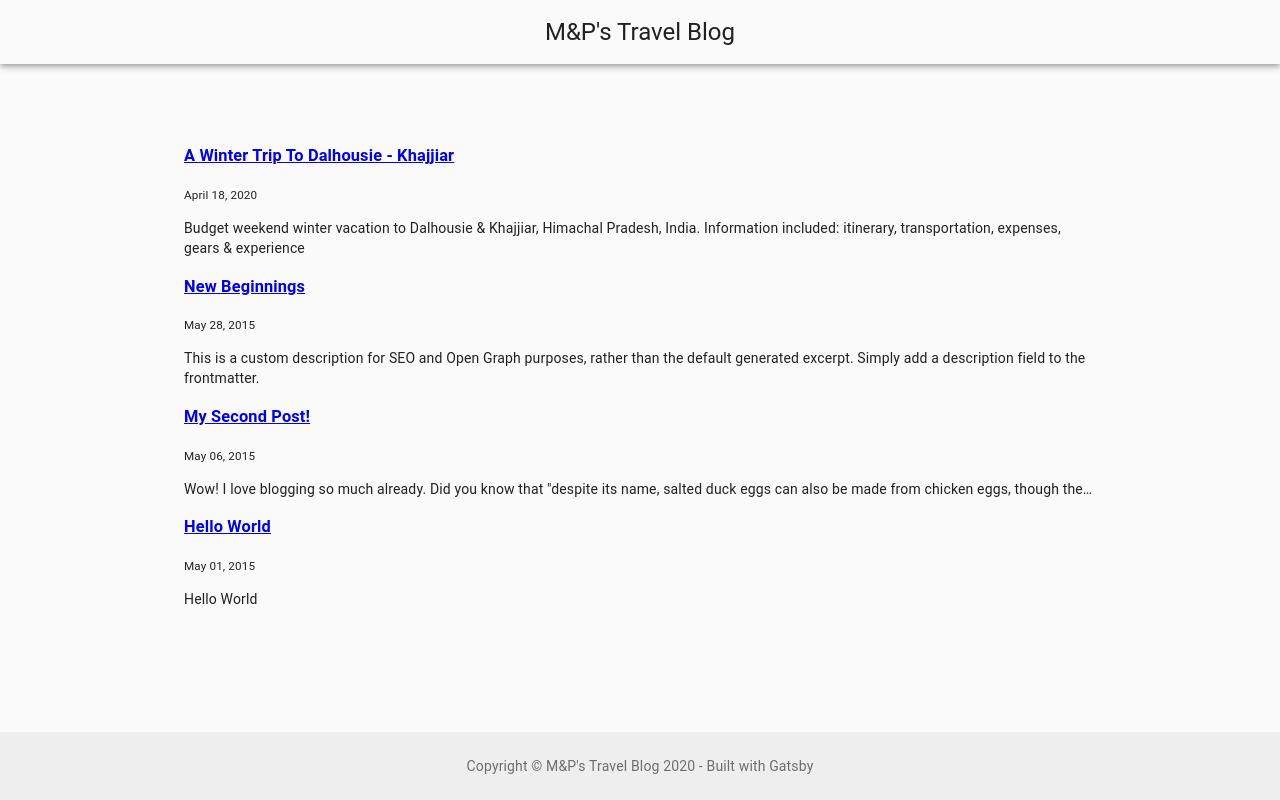
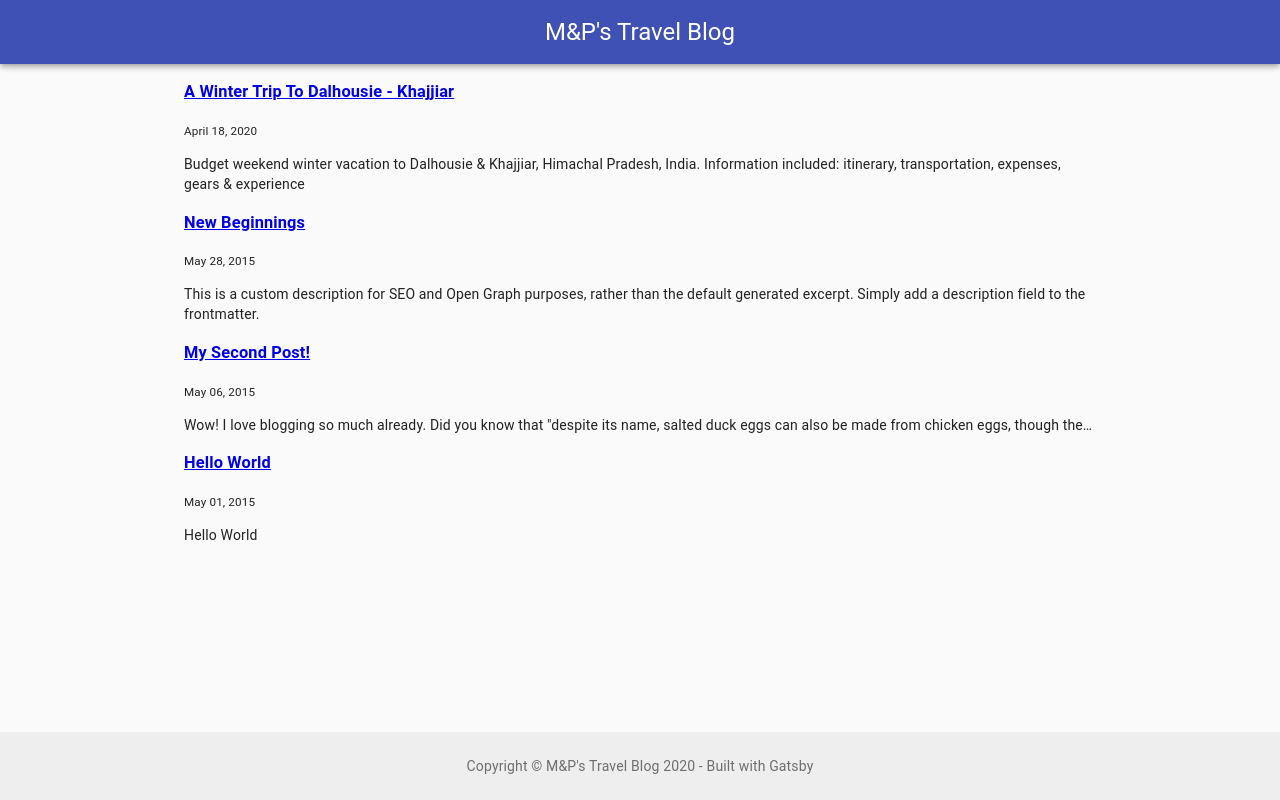
Before and after one commit to Parijat29/gatsby-travel-blog, a Gatsby site: page / in a window 1280 px wide. Built offline with nearby package versions, Linux system fonts and the light colour scheme; Gatsby itself is replaced by a stand-in of ours.

Commit message:
Update Index page header to default theme

```diff
--- a/src/components/layout.js
+++ b/src/components/layout.js
@@ -92,7 +92,7 @@ const Layout = ({ location, title, tabs={}, setTab, postTitle="", children }) =>
 
   if (location.pathname === rootPath) {
     header = (
-      <AppBar position="static" color="transparent">
+      <AppBar position="fixed">
         <Toolbar className={classes.toolbar}>
           <Link
             className={classes.centerTitle}
```
